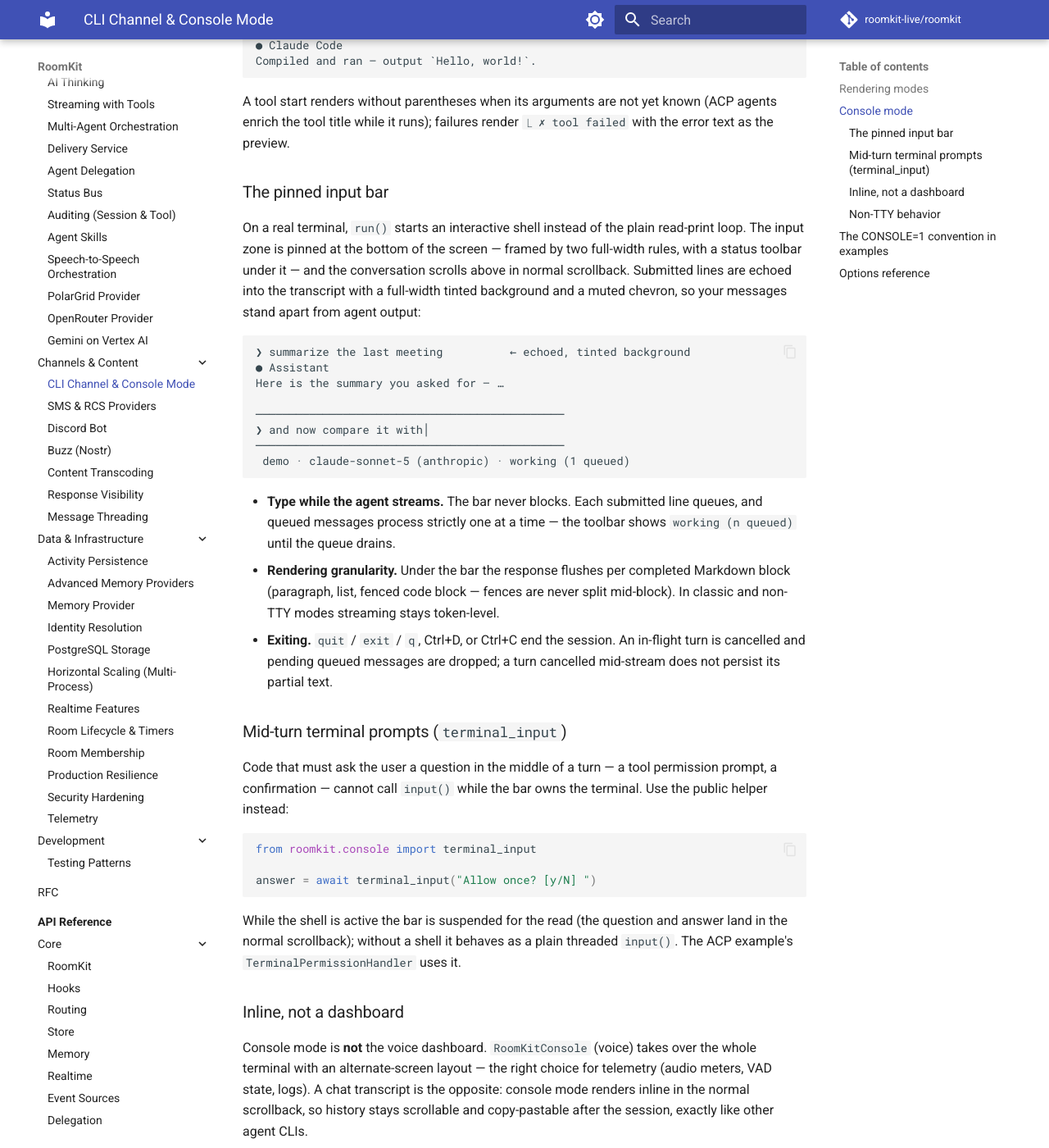
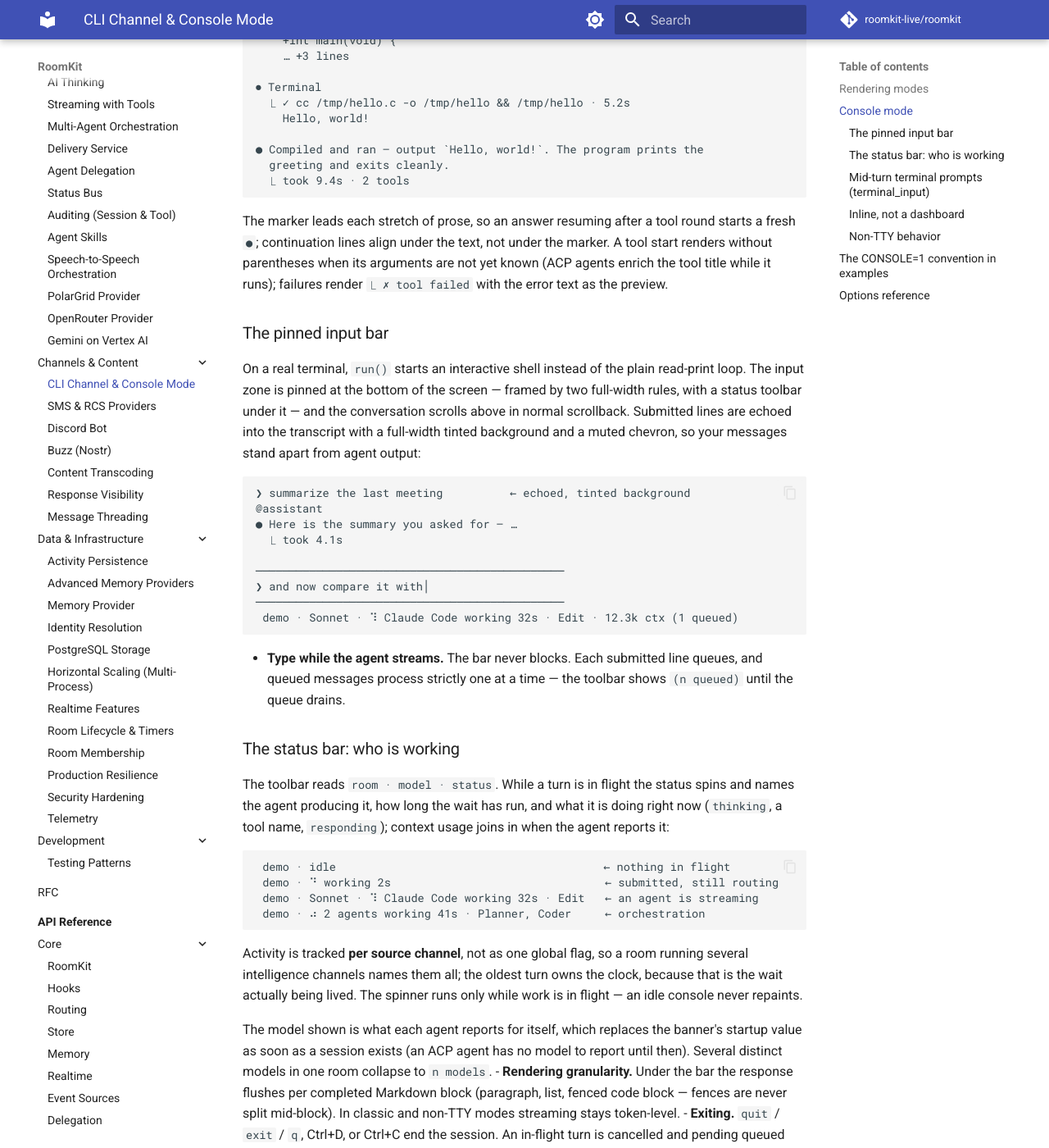
Before and after one commit to roomkit-live/roomkit-docs, an MkDocs documentation site: the page built from docs/guides/cli-channel.md, in a window 1280 px wide and 1400 px high, scrolled down 2181 px. Shown: the whole window at 82% size. Built offline with MkDocs 1.6.1 and Material for MkDocs 9.7.7, drawn with Linux system fonts in a browser that asks for light colours; comment, search, counter and statistics services are not loaded; some of the changed text lies outside the part shown.

Commit message:
docs(guides): console status bar, turn layout, ACP session config (roomkit 3caa6b1)
The CLI guide gains the status-bar section (who is working, for how long,
per-agent activity) and an updated transcript sample — @handle, ● marker,
`⎿ took` footer. The ACP guide gains the session-config section:
session_config/config_options/set_config_option, the ephemeral event, and
the verified caveat that an in-agent /model is announced to nobody.

````diff
--- a/docs/guides/cli-channel.md
+++ b/docs/guides/cli-channel.md
@@ -80,29 +80,39 @@ found in the room, the room id, and the attached channels:
 - **The prompt becomes `❯`** in the brand color, unless you pass an explicit
   `prompt=`.
 
-During a streamed response, thinking (when `show_thinking=True`) renders dim
-above the answer, and tool calls render inline with their results — output
-previews for commands, colored ± diffs for file edits (ACP diff blocks and
-MCP-style payloads are understood), capped at a few lines:
+A turn opens with the agent's handle — quiet and dim, it names who is
+speaking without shouting — and the prose that follows leads with `●`, so
+the answer is visually one block whatever it contains. Thinking (when
+`show_thinking=True`) renders dim, tool calls render inline with their
+results — output previews for commands, colored ± diffs for file edits (ACP
+diff blocks and MCP-style payloads are understood), capped at a few lines —
+and the turn closes with what the wait cost:
 
 ```text
+@claude code
 💭 The user wants a hello world in C.
+
 ⏺ Write
   ⎿ ✓ Write /tmp/hello.c · 3.0s
     /tmp/hello.c
     +#include <stdio.h>
     +int main(void) {
     … +3 lines
+
 ⏺ Terminal
   ⎿ ✓ cc /tmp/hello.c -o /tmp/hello && /tmp/hello · 5.2s
     Hello, world!
-● Claude Code
-Compiled and ran — output `Hello, world!`.
+
+● Compiled and ran — output `Hello, world!`. The program prints the
+  greeting and exits cleanly.
+  ⎿ took 9.4s · 2 tools
 ```
 
-A tool start renders without parentheses when its arguments are not yet
-known (ACP agents enrich the tool title while it runs); failures render
-`⎿ ✗ tool failed` with the error text as the preview.
+The marker leads each stretch of prose, so an answer resuming after a tool
+round starts a fresh `●`; continuation lines align under the text, not under
+the marker. A tool start renders without parentheses when its arguments are
+not yet known (ACP agents enrich the tool title while it runs); failures
+render `⎿ ✗ tool failed` with the error text as the preview.
 
 ### The pinned input bar
 
@@ -115,18 +125,43 @@ so your messages stand apart from agent output:
 
 ```text
 ❯ summarize the last meeting          ← echoed, tinted background
-● Assistant
-Here is the summary you asked for — …
+@assistant
+● Here is the summary you asked for — …
+  ⎿ took 4.1s
 
 ──────────────────────────────────────────────
 ❯ and now compare it with│
 ──────────────────────────────────────────────
- demo · claude-sonnet-5 (anthropic) · working (1 queued)
+ demo · Sonnet · ⠹ Claude Code working 32s · Edit · 12.3k ctx (1 queued)
 ```
 
 - **Type while the agent streams.** The bar never blocks. Each submitted
   line queues, and queued messages process strictly one at a time — the
-  toolbar shows `working (n queued)` until the queue drains.
+  toolbar shows `(n queued)` until the queue drains.
+
+### The status bar: who is working
+
+The toolbar reads `room · model · status`. While a turn is in flight the
+status spins and names the agent producing it, how long the wait has run,
+and what it is doing right now (`thinking`, a tool name, `responding`);
+context usage joins in when the agent reports it:
+
+```text
+ demo · idle                                        ← nothing in flight
+ demo · ⠙ working 2s                                ← submitted, still routing
+ demo · Sonnet · ⠹ Claude Code working 32s · Edit   ← an agent is streaming
+ demo · ⠴ 2 agents working 41s · Planner, Coder     ← orchestration
+```
+
+Activity is tracked **per source channel**, not as one global flag, so a
+room running several intelligence channels names them all; the oldest turn
+owns the clock, because that is the wait actually being lived. The spinner
+runs only while work is in flight — an idle console never repaints.
+
+The model shown is what each agent reports for itself, which replaces the
+banner's startup value as soon as a session exists (an ACP agent has no
+model to report until then). Several distinct models in one room collapse to
+`n models`.
 - **Rendering granularity.** Under the bar the response flushes per
   completed Markdown block (paragraph, list, fenced code block — fences are
   never split mid-block). In classic and non-TTY modes streaming stays
````
Also changed, not shown: docs/features.md (+5 -1 lines), docs/guides/acp-channel.md (+67 -0 lines).
